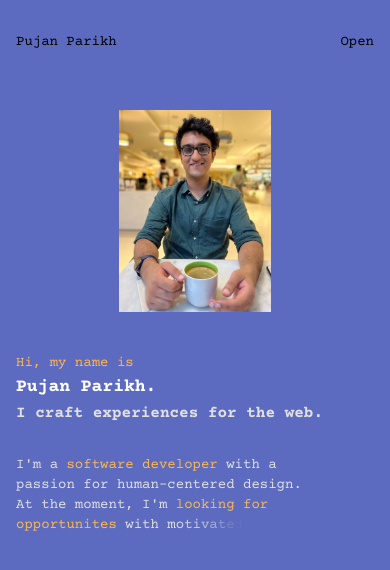
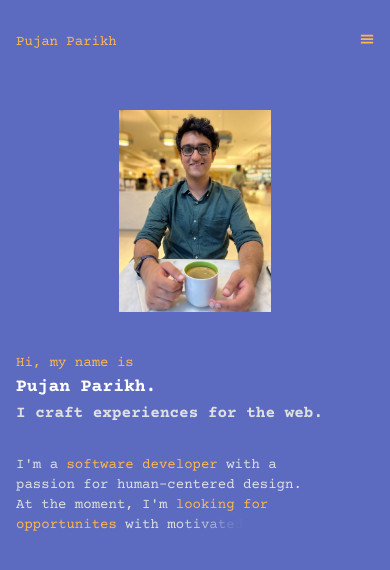
Before and after one commit to pujxn/portfolio-website, a React (Vite) app: page / in a window 390 px wide. Shown: the top 570 px of the page. Built offline with nearby package versions, Linux system fonts and the light colour scheme.

Commit message:
Rearranged hamburger menu list and added colors

```diff
--- a/package.json
+++ b/package.json
@@ -14,6 +14,7 @@
     "object-hash": "^3.0.0",
     "react": "^18.2.0",
     "react-dom": "^18.2.0",
+    "react-icons": "^4.8.0",
     "react-router-dom": "^6.11.1",
     "uuidv4": "^6.2.13"
   },
--- a/src/components/mobile components/Navbar Components/HamburgerMenu.jsx
+++ b/src/components/mobile components/Navbar Components/HamburgerMenu.jsx
@@ -1,5 +1,7 @@
 import { useState } from "react";
 import HamburgerMenuList from "@/components/mobile components/Navbar Components/HamburgerMenuList";
+import { GiHamburgerMenu } from "react-icons/gi"
+
 
 const HamburgerMenu = () => {
 
@@ -13,7 +15,7 @@ const HamburgerMenu = () => {
 
     return (
         <div>
-            {isOpen ? <HamburgerMenuList listItems={navList} handleClose={handleClose} /> : <button onClick={(() => setIsOpen(true))}>Open</button>}
+            {isOpen ? <HamburgerMenuList listItems={navList} handleClose={handleClose} /> : <button onClick={(() => setIsOpen(true))}><GiHamburgerMenu className="text-light-orange" /></button>}
         </div>
     )
 }
--- a/src/components/mobile components/Navbar Components/HamburgerMenuList.jsx
+++ b/src/components/mobile components/Navbar Components/HamburgerMenuList.jsx
@@ -1,11 +1,12 @@
 import objectHash from "object-hash";
+import { AiOutlineClose } from "react-icons/ai"
 
 const HamburgerMenuList = ({ listItems, handleClose }) => {
     return (
         <div className="absolute top-4 right-4 text-right">
             <ul>
+                <li className="text-left"><button onClick={handleClose}><AiOutlineClose className="text-light-orange" /></button></li>
                 {listItems.map(ele => <li key={objectHash(ele)}>{ele}</li>)}
-                <li><button onClick={handleClose}>Close</button></li>
             </ul>
         </div>
     )
--- a/src/components/mobile components/NavbarMobile.jsx
+++ b/src/components/mobile components/NavbarMobile.jsx
@@ -3,7 +3,7 @@ import HamburgerMenu from "@/components/mobile components/Navbar Components/Hamb
 const NavbarMobile = () => {
     return (
         <div className="h-1/10 flex justify-between items-center px-4 text-sm relative">
-            <div>
+            <div className="text-light-orange">
                 <p>Pujan Parikh</p>
             </div>
             <div>
```
Also changed, not shown: 1 other file (tests, documents, lock files or other folders).
